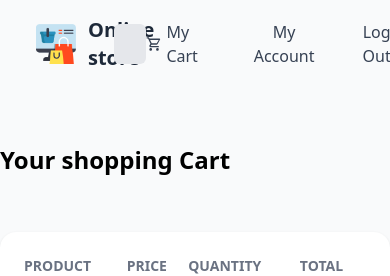
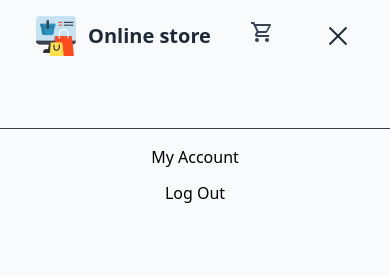
Before and after one commit to jeancmr/mini-ecommerce, a React (Vite) app: page /cart in a window 390 px wide. Shown: the top 276 px of the page. Built offline with nearby package versions, Linux system fonts and the light colour scheme; no server answers; the database is empty; sample sign-in values are in the browser's storage.

Commit message:
feat: add burger menu for small screens

```diff
--- /dev/null
+++ b/src/ecommerce/components/BurgerBotton.tsx
@@ -0,0 +1,31 @@
+interface BurgerButtonProps {
+  isOpen: boolean;
+  onToggle: () => void;
+}
+
+export const BurgerButton = ({ isOpen, onToggle }: BurgerButtonProps) => {
+  return (
+    <button
+      onClick={onToggle}
+      className="flex flex-col justify-center items-center w-8 h-8 md:hidden transition-all duration-300 ease-in-out"
+      aria-label="Menu"
+      aria-expanded={isOpen}
+    >
+      <span
+        className={`block w-6 h-0.5 bg-gray-800 transition-all duration-300 ease-in-out transform ${
+          isOpen ? 'rotate-45 translate-y-1.5' : ''
+        }`}
+      />
+      <span
+        className={`block w-6 h-0.5 bg-gray-800 my-1 transition-all duration-300 ease-in-out ${
+          isOpen ? 'opacity-0' : 'opacity-100'
+        }`}
+      />
+      <span
+        className={`block w-6 h-0.5 bg-gray-800 transition-all duration-300 ease-in-out transform ${
+          isOpen ? '-rotate-45 -translate-y-1.5' : ''
+        }`}
+      />
+    </button>
+  );
+};
--- a/src/ecommerce/components/NavBar.tsx
+++ b/src/ecommerce/components/NavBar.tsx
@@ -3,22 +3,31 @@ import Icon from '@mdi/react';
 import { mdiCartOutline } from '@mdi/js';
 import { startLogout } from '../../store/auth';
 import { useAppDispatch, useAppSelector } from '../../store/hooks';
+import { useState } from 'react';
+import { BurgerButton } from './BurgerBotton';
 
 export const NavBar = () => {
   const dispatch = useAppDispatch();
   const { totalItems } = useAppSelector((state) => state.cart);
 
+  const [isMenuOpen, setIsMenuOpen] = useState(true);
+
+  const toggleMenu = () => {
+    setIsMenuOpen(!isMenuOpen);
+  };
+
   const onLogout = () => {
     dispatch(startLogout());
   };
   return (
-    <nav className="px-9 py-4 flex items-center justify-between ">
+    <>
+      <nav className="px-9 py-4 flex items-center justify-between">
         <NavLink to={'/'} className="flex items-center gap-3 cursor-pointer">
           <img src="/icon-shopping-navbar.png" alt="Shopping Logo" className="w-10 h-10" />
           <h1 className="text-xl font-bold text-gray-800">Online store</h1>
         </NavLink>
 
-      <div className="flex items-center w-1/3">
+        <div className="hidden md:flex items-center w-1/3">
           <div className="relative w-full">
             <input
               type="text"
@@ -30,16 +39,11 @@ export const NavBar = () => {
 
         <div className="flex text-gray-700 font-medium gap-12">
           <div className="relative">
-          {/* <button className="hover:text-blue-600 cursor-pointer flex items-center gap-1">
-            <Icon path={mdiCartOutline} size={1} />
-            My Cart
-          </button> */}
             <NavLink
               to="/cart"
               className="hover:text-blue-600 cursor-pointer flex items-center gap-1"
             >
               <Icon path={mdiCartOutline} size={1} />
-            My Cart
             </NavLink>
             {totalItems > 0 && (
               <span className="absolute -top-2 -right-3 bg-red-500 text-white text-xs font-bold w-5 h-5 flex items-center justify-center rounded-full">
@@ -47,11 +51,33 @@ export const NavBar = () => {
               </span>
             )}
           </div>
+          <button className="hidden md:flex hover:text-blue-600 cursor-pointer">My Account</button>
+          <button
+            className="hidden md:flex hover:text-blue-600 cursor-pointer"
+            onClick={() => onLogout()}
+          >
+            Log Out
+          </button>
+
+          <BurgerButton isOpen={isMenuOpen} onToggle={toggleMenu} />
+        </div>
+      </nav>
+
+      {/* Mobile Menu */}
+      <div
+        className={`md:hidden overflow-hidden transition-all duration-300 ease-in-out ${
+          isMenuOpen ? 'max-h-96 opacity-100' : 'max-h-0 opacity-0'
+        }`}
+      >
+        <div className="py-4 space-y-3 border-t border-zinc-700">
+          <div className="flex flex-col px-4 gap-3">
             <button className="hover:text-blue-600 cursor-pointer">My Account</button>
             <button className="hover:text-blue-600 cursor-pointer" onClick={() => onLogout()}>
               Log Out
             </button>
           </div>
-    </nav>
+        </div>
+      </div>
+    </>
   );
 };
--- a/src/ecommerce/components/Products.tsx
+++ b/src/ecommerce/components/Products.tsx
@@ -7,7 +7,7 @@ export const Products = () => {
 
   return (
     <>
-      <div className="flex flex-wrap gap-4 p-4 bg-gray-100">
+      <div className="grid grid-cols-2 sm:grid-cols-3 md:grid-cols-4 lg:grid-cols-5 gap-4 p-4">
         {products.map((product) => (
           <ProductCard key={product.id} product={product} />
         ))}
```
Lines whose indentation alone changed are shown as unchanged.
